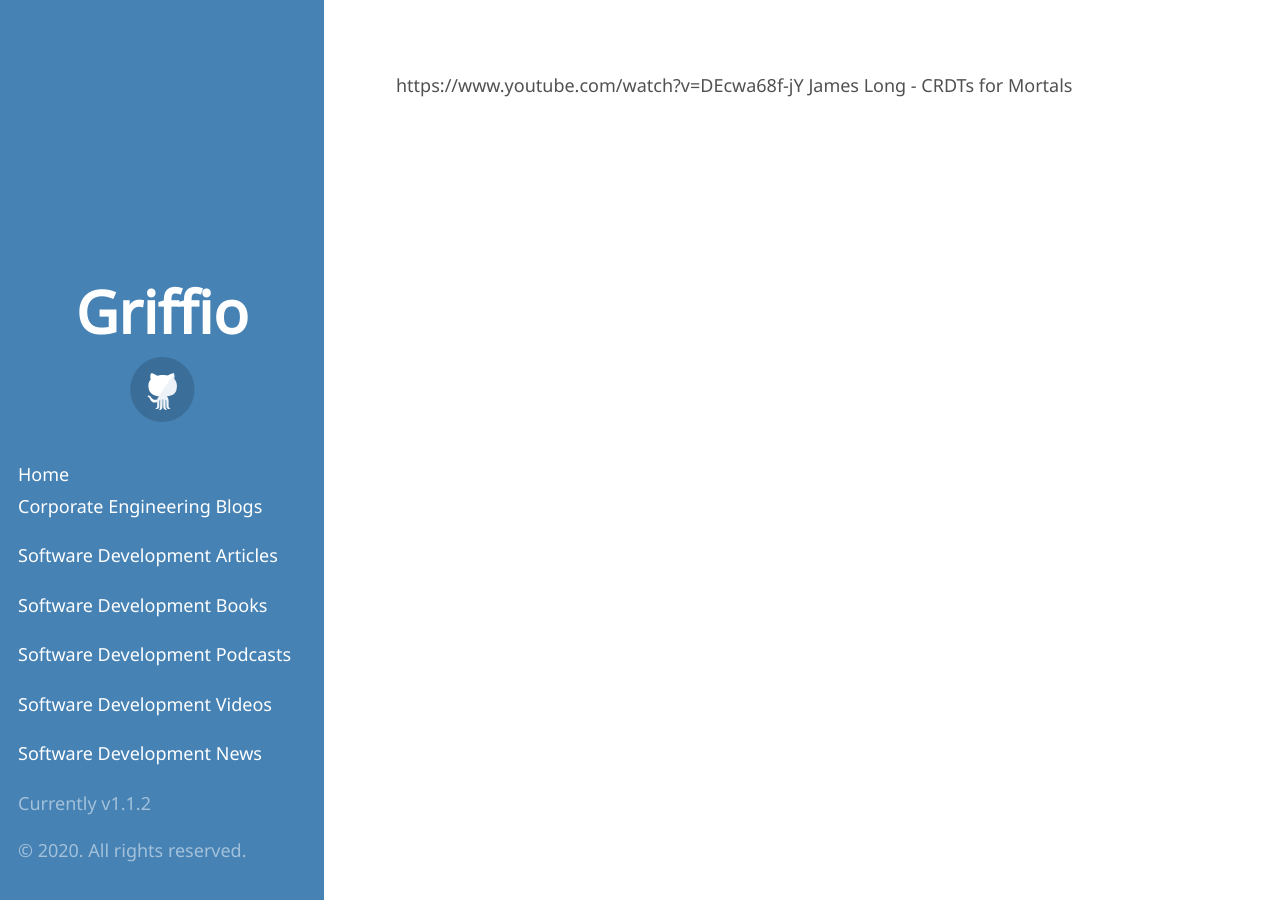
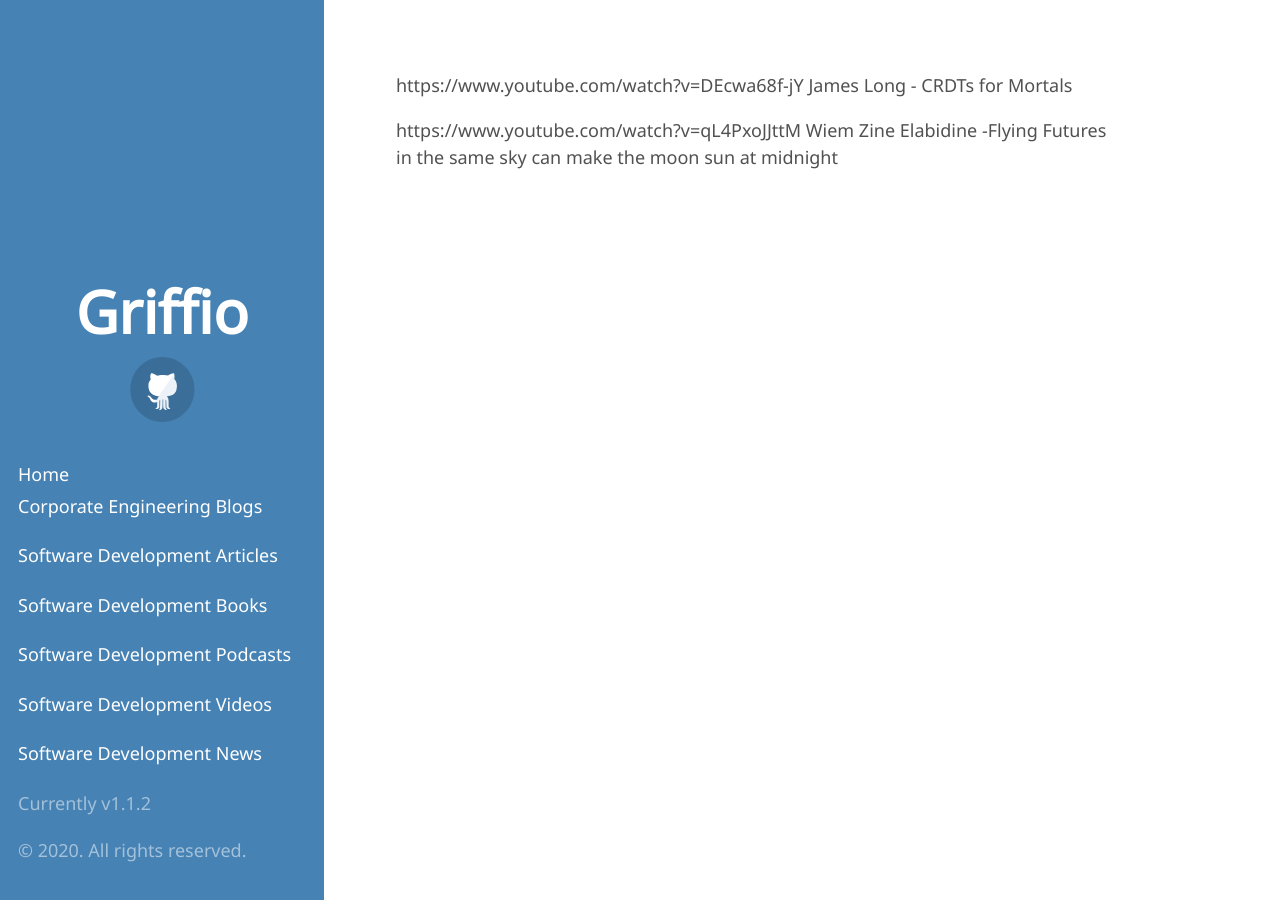
Before and after one commit to griffio/griffio.github.io, a Jekyll site: the page built from tech_talks_highlighted_2020.md, in a window 1280 px wide. Built offline with Jekyll 4.4.1, drawn with Linux system fonts in a browser that asks for light colours; some web fonts are replaced; our own code applies the rules of GitHub Pages for plain Markdown files.

Commit message:
Update tech_talks_highlighted_2020.md

```diff
--- a/tech_talks_highlighted_2020.md
+++ b/tech_talks_highlighted_2020.md
@@ -1 +1,3 @@
 https://www.youtube.com/watch?v=DEcwa68f-jY James Long - CRDTs for Mortals
+
+https://www.youtube.com/watch?v=qL4PxoJJttM Wiem Zine Elabidine -Flying Futures in the same sky can make the moon sun at midnight
```
